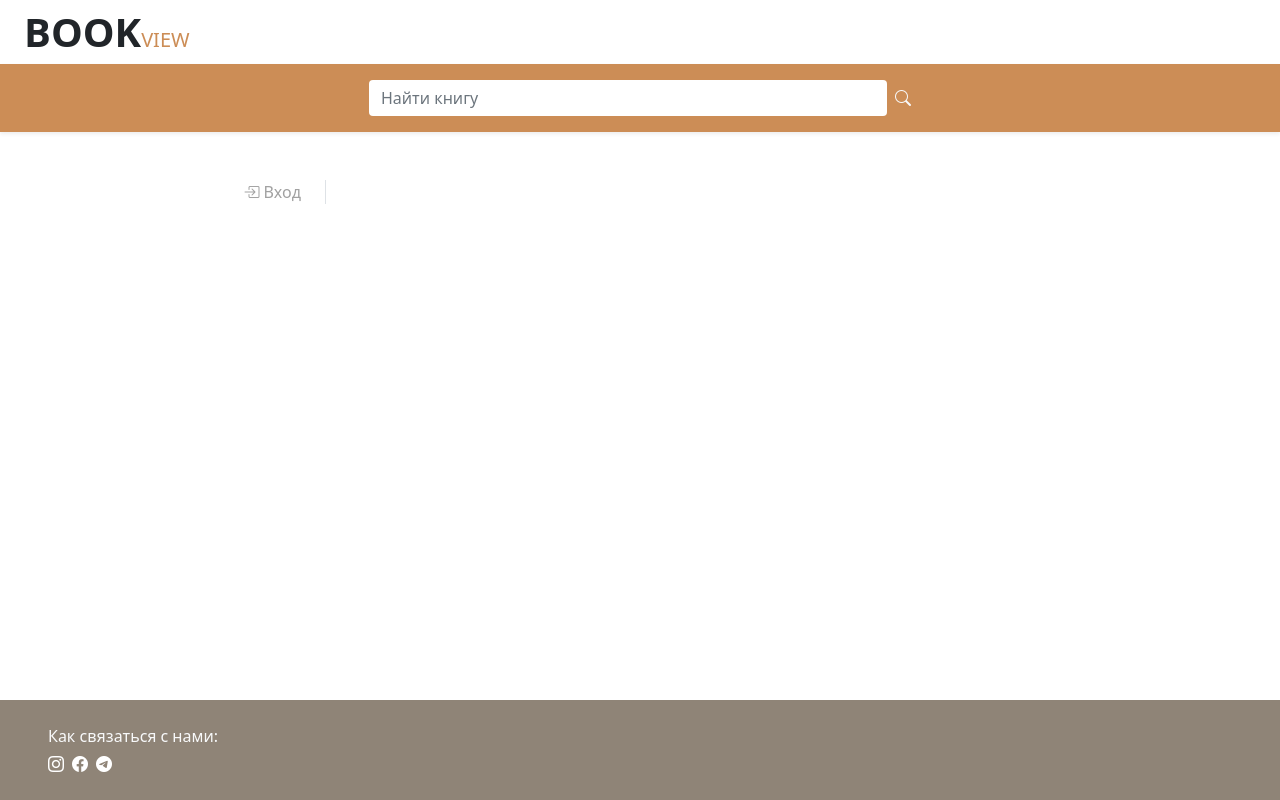
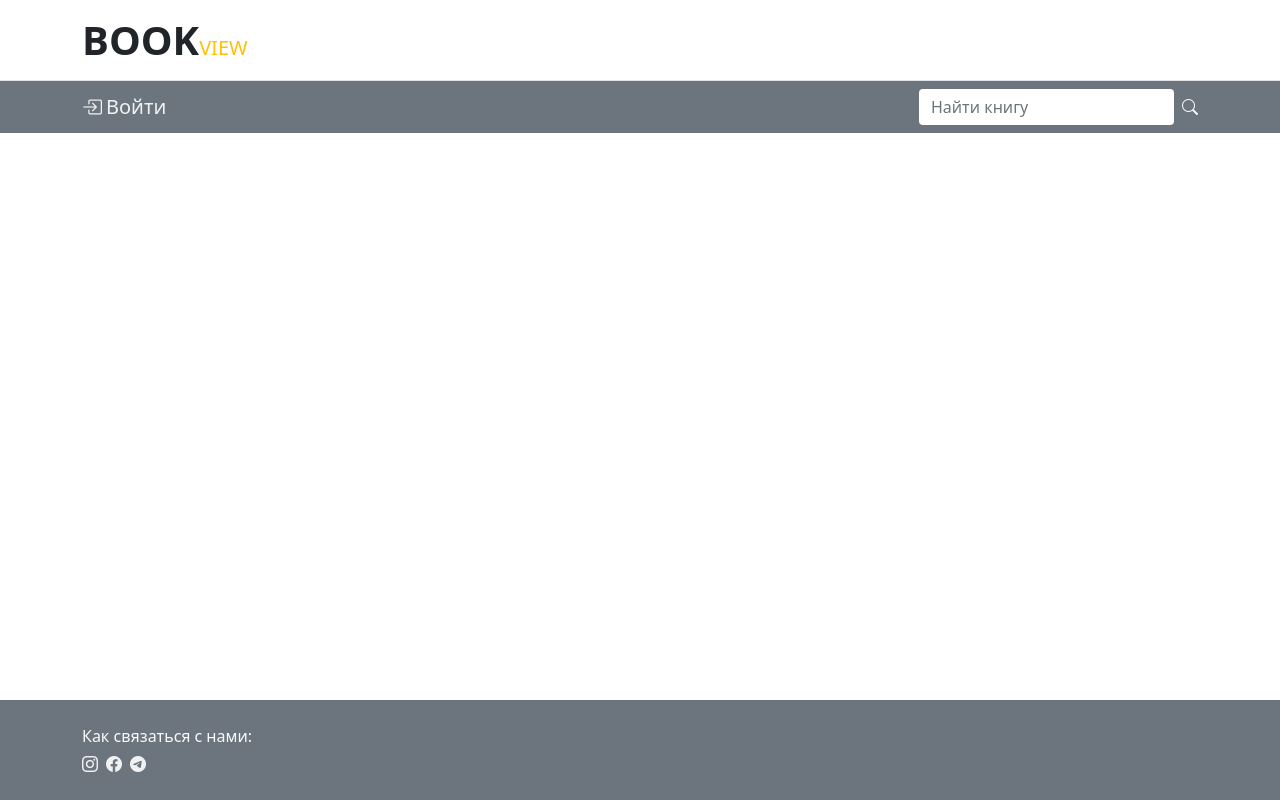
Before and after one commit to BorisPlaton/books_flask, a Flask app: page / in a window 1280 px wide. Run offline with Flask 2, Linux system fonts and the light colour scheme.

Commit message:
New look of the site

```diff
--- a/bookreview/static/style.css
+++ b/bookreview/static/style.css
@@ -12,12 +12,12 @@ html, body {
 
 a {
 	text-decoration: none;
-	color: white;
-	transition: 0.1s all ease-in-out;
+	color: rgba(255, 255, 255, 0.9);
+	transition: 0.2s all ease-out;
 }
 
 a:hover {
-	color: none;
+	color: white;
 }
 
 .sidebar_link {
--- a/bookreview/templates/base.html
+++ b/bookreview/templates/base.html
@@ -12,10 +12,12 @@
 
 {% block header %}
 <!-- SITE HEADER -->
-<header class="container-fluid shadow-sm">
+<header class="container-fluid border-bottom">
+	<div class="container">
 		<div class="row">
-		<div class="col-12 px-4 py-2 d-flex justify-content-center justify-content-lg-start">
-			<a href="{{ url_for('main.index') }}" id="top"><h1 class="fw-bold display-6 mb-0 text-dark">BOOK<span class="lead" style="color: #cc8d56;">VIEW</span></h1></a>
+			<div class="col-12 py-3 d-flex justify-content-center justify-content-lg-start">
+				<a href="{{ url_for('main.index') }}" id="top"><h1 class="fw-bold display-6 mb-0 text-dark">BOOK<span class="lead text-warning">VIEW</span></h1></a>
+			</div>
 		</div>
 	</div>
 </header>
@@ -23,12 +25,29 @@
 
 {% block navbar %}
 <!-- NAVBAR -->
-<nav class="container-fluid shadow-sm" style="background-color: #cc8d56;">
-	<div class="container p-3">
-		<div class="row justify-content-center">
+<nav class="container-fluid bg-secondary">
+	<div class="container py-2">
+		<div class="d-flex justify-content-between">
+
+			{% if current_user.is_authenticated %}
+			<!-- USER'S PHOTO -->
+			<div class="d-flex align-items-center justify-content-start">
+				<div class="user_photo rounded-circle"
+				style="background-image: url({{ url_for('static', filename='profile_img/' + current_user.profile_photo) }}); width: 30px; height:30px;">
+				</div>
+				<a href="#" class="text-light lead ms-2 fs-5">{{ current_user.username }}</a>
+			</div>
+			{% else %}
+			<div class="d-flex align-items-center justify-content-start">
+				<!-- LOG IN -->
+				<div>
+					<a href="{{ url_for('authorization.login') }}" class="lead"><i class="bi bi-box-arrow-in-right me-1"></i>Войти</a>
+				</div>
+			</div>
+			{% endif %}
 
 			<!-- SEARCH INPUT -->
-			<div class="col-lg-6">
+			<div class="d-flex">
 				<form action="" method="post">
 					<div class="d-flex align-items-center form-outline form-white">
 						<input type="text" class="form-control border-0" placeholder="Найти книгу">
@@ -43,56 +62,41 @@
 {% endblock %}
 
 <!-- CONTENT -->
-<div class="content container-fluid p-5">
+<div class="content container py-4">
 
 
+		<!-- SIDEBAR -->
 		{% block sidebar %}
-		<!-- SIDEBAR -->
 		<div class="row">
-		<div class="d-flex col-lg-3 justify-content-lg-end">
+
+			{% if current_user.is_authenticated %}
+			<div class="d-flex col-lg-2 justify-content-lg-start">
 				<div>
 					<div class="sticky-top">
-					<div class="d-flex flex-column align-items-end px-4 border-end">
-
-						{% if current_user.is_authenticated %}
-							<!-- USERNAME AND PROFILE PIC -->
-							<div class="d-flex align-items-center justify-content-start mb-3">
-								<div class="user_photo rounded-circle"
-								style="background-image: url({{ url_for('static', filename='profile_img/' + current_user.profile_photo) }}); width: 30px; height:30px;">
+						<div class="d-flex flex-column align-items-end">
+							<div class="d-flex flex-column align-items-start">
+								<!-- PROFILE PAGE -->
+								<div>
+									<a href="#" class="sidebar_link"><i class="bi bi-person me-1"></i>Мой профиль</a>
 								</div>
-								<a href="#" class="text-dark"><span class="ms-2 fs-5">{{ current_user.username }}</span></a>
-							</div>
-
-							<div class="d-flex flex-column align-items-start">
 								<!-- SETTINGS -->
 								<div>
 									<a href="{{ url_for('main.settings') }}" class="sidebar_link"><i class="bi bi-gear me-1"></i>Настройки</a>
 								</div>
-
 								<!-- EXIT -->
 								<div>
 									<a href="{{ url_for('authorization.logout') }}" class="sidebar_link"><i class="bi bi-box-arrow-left me-1"></i>Выход</a>
 								</div>
-						{% else %}
-							<div class="d-flex flex-column align-items-start">
-								<!-- LOG IN -->
-								<div>
-									<a href="{{ url_for('authorization.login') }}" class="sidebar_link"><i class="bi bi-box-arrow-in-right me-1"></i>Вход</a>
-								</div>
-							</div>
-						{% endif %}
-							</div>
-
-
-
 							</div>
 						</div>
 					</div>
 				</div>
+			</div>
+			{% endif %}
 		{% endblock %}
 
 		{% block content %}
-		<div class="col-lg-9">
+		<div class="col-lg-{% if current_user.is_authenticated %} 10 {% else %} 12 {% endif %}">
 
 
 		</div>
@@ -103,7 +107,8 @@
 
 {% block footer %}
 <!-- FOOTER -->
-<footer class="container-fluid px-5 py-4 position-relative" style="background-color: #8f8477;">
+<footer class="container-fluid py-4 position-relative bg-secondary">
+	<div class="container">
 		<div class="row">
 
 			<!-- CONTACTS -->
@@ -120,11 +125,8 @@
 
 				</div>
 			</div>
-
-		<div class="col-md-4"></div>
-		<div class="col-md-4"></div>
 		</div>
-
+	</div>
 </footer>
 {% endblock %}
 
```
Also changed, not shown: bookreview/book.db. Lines whose indentation alone changed are shown as unchanged.
